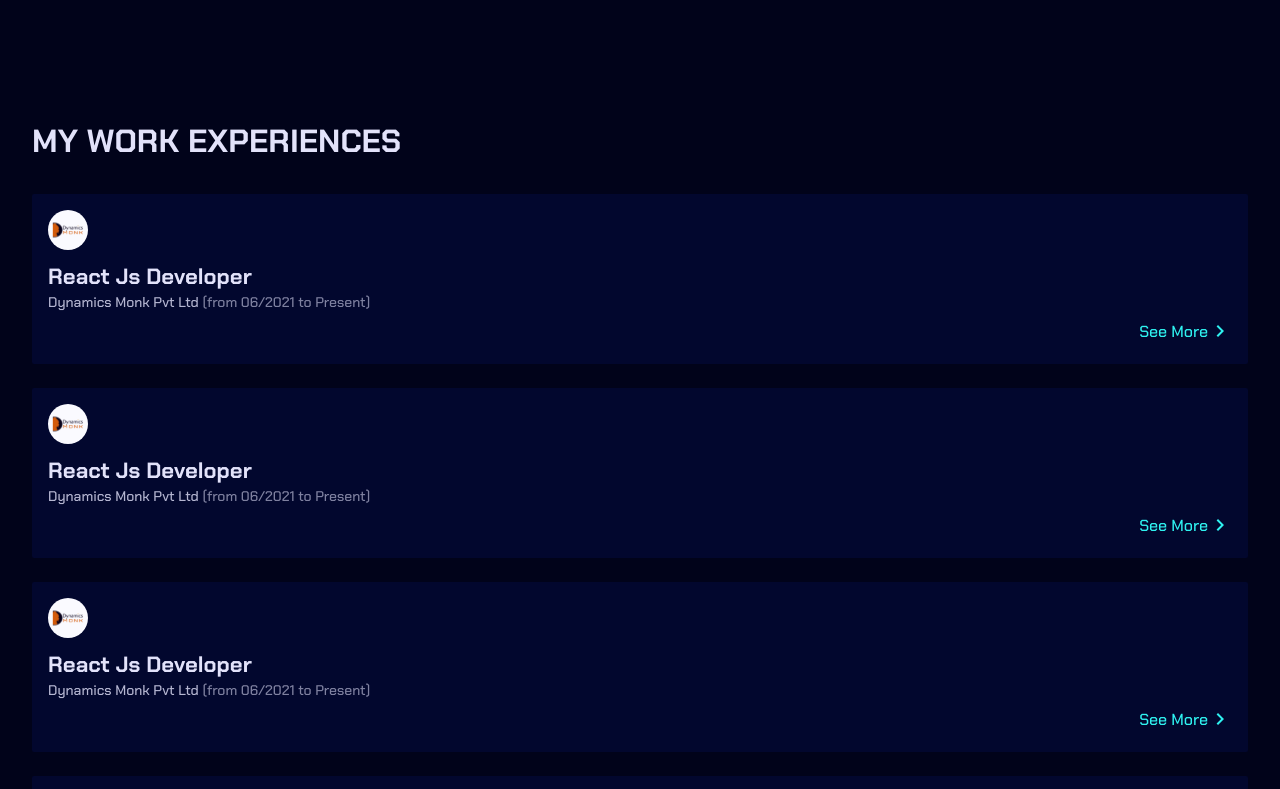
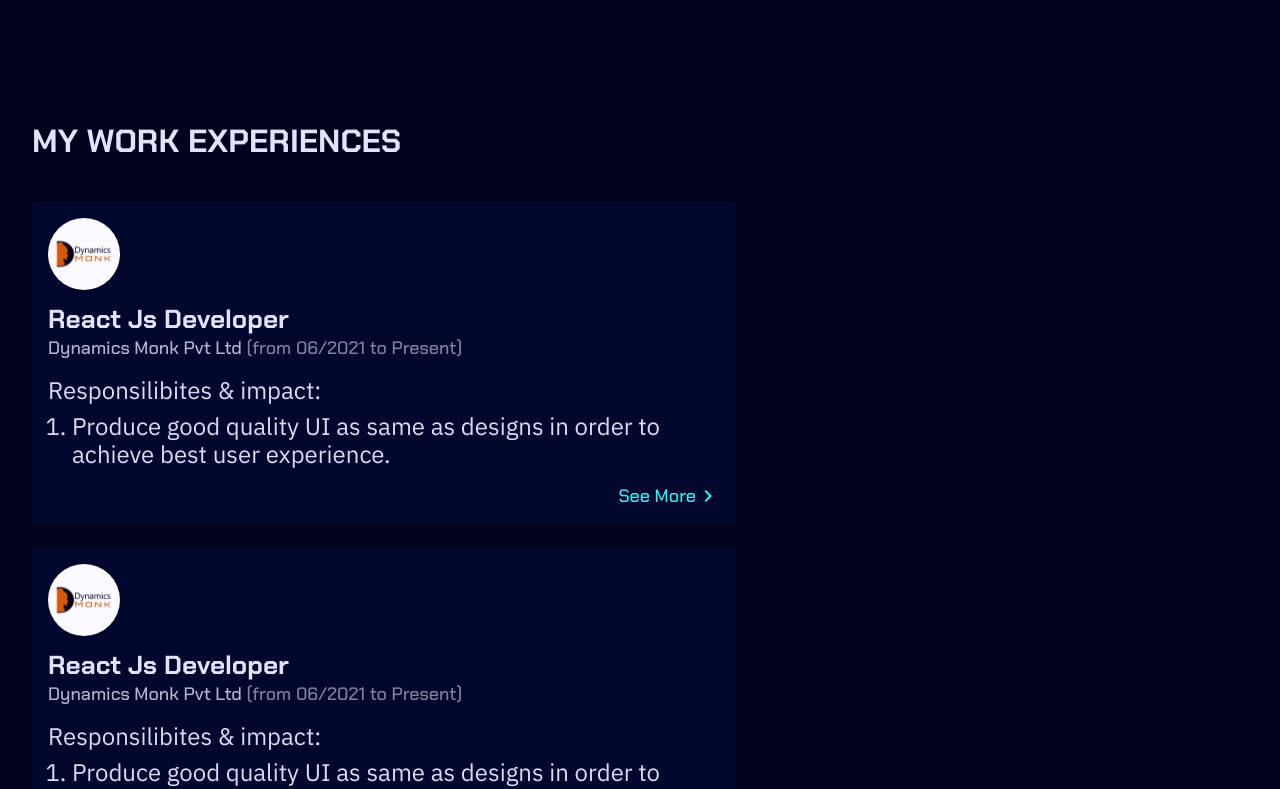
Before and after one commit to HimanshuKanojiya/himanshu-kanojiya-portfolio, a React (Create React App) app: page / in a window 1280 px wide. Shown: the part 760-1549 px from the top of the page. Built offline with nearby package versions, Linux system fonts and the light colour scheme.

Commit message:
experience section refactored & screen done for mobile and tablet

```diff
--- /dev/null
+++ b/src/components/core/ExperienceSection/ExperienceCard.tsx
@@ -0,0 +1,60 @@
+import React, { useState } from "react";
+import { ExperienceCardContainer } from "../../styles/ExperienceSection/ExperienceCardContainer";
+import { getLogo } from "../../../helper/getLogo";
+import { SkillsList } from "../SkillsList/SkillsList";
+import { ExpandIcon, ExpandLessIcon } from "../../../assets/icons/iconsList";
+
+export const ExperienceCard: React.FC<IExperienceCard> = ({ Experience }) => {
+  const [showMore, setShowMore] = useState<boolean>(false);
+
+  return (
+    <ExperienceCardContainer>
+      <div key={Experience.jobId} className="experienceItem">
+        <img
+          src={getLogo(Experience.companyLogo as GetIcons)}
+          alt={Experience.companyName}
+        />
+        <h3 className="jobTitle">{Experience.jobTitle}</h3>
+        <small className="companyName">
+          {Experience.companyName}{" "}
+          <span>
+            (from {Experience.workingFrom} to {Experience.workingTo})
+          </span>
+        </small>
+        <div className="responsibilities">
+          <p>{Experience.description}</p>
+          <ol className="responsibilitiesList">
+            <li>{Experience.responsibilites[0]}</li>
+            {showMore &&
+              Experience.responsibilites.map((responsibility, index) => {
+                return index !== 0 && <li key={index}>{responsibility}</li>;
+              })}
+          </ol>
+        </div>
+        {showMore && (
+          <SkillsList
+            title={Experience.skills.title}
+            skills={Experience.skills.skillsItems}
+          />
+        )}
+        <button
+          className="seeMoreAboutThisJob"
+          onClick={() => setShowMore((prevState) => !prevState)}
+          onKeyDown={() => setShowMore((prevState) => !prevState)}
+        >
+          {showMore && (
+            <p>
+              See Less <img src={ExpandLessIcon} alt="See Less" />
+            </p>
+          )}
+
+          {!showMore && (
+            <p>
+              See More <img src={ExpandIcon} alt="See More" />
+            </p>
+          )}
+        </button>
+      </div>
+    </ExperienceCardContainer>
+  );
+};
--- a/src/components/core/ExperienceSection/ExperienceSection.tsx
+++ b/src/components/core/ExperienceSection/ExperienceSection.tsx
@@ -1,68 +1,15 @@
-import React, { useState } from "react";
-import { getLogo } from "../../../helper/getLogo";
+import React from "react";
 import { ExperienceContainer } from "../../styles/ExperienceSection/ExperienceContainer";
-import { ResponsibilityList } from "./ResponsibilityList";
-import { SkillsList } from "../SkillsList/SkillsList";
-import { ExpandIcon, ExpandLessIcon } from "../../../assets/icons/iconsList";
+import { ExperienceCard } from "./ExperienceCard";
 import Experiences from "../../../assets/jsons/experiences.json";
 
 export const ExperienceSection: React.FC = () => {
-  const [currentExperienceVisible, setExperienceVisible] = useState<string>("");
-
-  const toggleExperience = (jobId: string) => {
-    if (jobId !== currentExperienceVisible) return setExperienceVisible(jobId);
-    setExperienceVisible("");
-  };
-
   return (
     <ExperienceContainer>
       <h2 className="experienceTitle">{Experiences.title}</h2>
       <div className="experienceItems">
         {Experiences.experienceItems.map((Experience) => {
-          return (
-            <div key={Experience.jobId} className="experienceItem">
-              <img
-                src={getLogo(Experience.companyLogo as GetIcons)}
-                alt={Experience.companyName}
-              />
-              <h3 className="jobTitle">{Experience.jobTitle}</h3>
-              <small className="companyName">
-                {Experience.companyName}{" "}
-                <span>
-                  (from {Experience.workingFrom} to {Experience.workingTo})
-                </span>
-              </small>
-              {currentExperienceVisible === Experience.jobId && (
-                <>
-                  <ResponsibilityList
-                    title={Experience.description}
-                    responsibilites={Experience.responsibilites}
-                  />
-
-                  <SkillsList
-                    title={Experience.skills.title}
-                    skills={Experience.skills.skillsItems}
-                  />
-                </>
-              )}
-              <button
-                className="seeMoreAboutThisJob"
-                onClick={() => toggleExperience(Experience.jobId)}
-                onKeyDown={() => toggleExperience(Experience.jobId)}
-              >
-                {currentExperienceVisible === Experience.jobId && (
-                  <p>
-                    See Less <img src={ExpandLessIcon} alt="See Less" />
-                  </p>
-                )}
-                {currentExperienceVisible !== Experience.jobId && (
-                  <p>
-                    See More <img src={ExpandIcon} alt="See More" />
-                  </p>
-                )}
-              </button>
-            </div>
-          );
+          return <ExperienceCard Experience={Experience} />;
         })}
       </div>
     </ExperienceContainer>
--- a/src/components/core/ExperienceSection/ResponsibilityList.tsx
+++ /dev/null
@@ -1,18 +0,0 @@
-import React from "react";
-import { ResponsibilityListContainer } from "../../styles/ExperienceSection/ResponsibilityListContainer";
-
-export const ResponsibilityList: React.FC<IResponsibilityList> = ({
-  title,
-  responsibilites,
-}) => {
-  return (
-    <ResponsibilityListContainer>
-      <p>{title}</p>
-      <ol className="responsibilitiesList">
-        {responsibilites.map((responsibility, index) => {
-          return <li key={index}>{responsibility}</li>;
-        })}
-      </ol>
-    </ResponsibilityListContainer>
-  );
-};
--- /dev/null
+++ b/src/components/styles/ExperienceSection/ExperienceCardContainer.tsx
@@ -0,0 +1,101 @@
+import styled from "styled-components";
+
+export const ExperienceCardContainer = styled.div`
+  .experienceItem {
+    width: 100%;
+    min-height: 170px;
+    background-color: ${({ theme }) => theme.colors.background.bg3};
+    padding: ${({ theme }) => theme.spaces.s};
+    margin-bottom: ${({ theme }) => theme.spaces.m};
+    border-radius: 2px;
+
+    .jobTitle {
+      color: ${({ theme }) => theme.colors.texts.headers};
+      font-size: ${({ theme }) => theme.fontSize.mobile.h3};
+      margin-top: ${({ theme }) => theme.spaces.xs};
+    }
+
+    .companyName {
+      font-family: "Chakra Petch", sans-serif;
+      font-size: 14px;
+      color: ${({ theme }) => theme.colors.texts.headers};
+      opacity: 80%;
+
+      & span {
+        font-family: inherit;
+        font-size: inherit;
+        color: inherit;
+        opacity: 70%;
+      }
+    }
+
+    .responsibilities {
+      margin-top: ${({ theme }) => theme.spaces.s};
+      font-size: ${({ theme }) => theme.fontSize.mobile.body};
+      color: ${({ theme }) => theme.colors.texts.body};
+
+      p,
+      ol,
+      li {
+        color: inherit;
+        font-size: inherit;
+        line-height: ${({ theme }) => theme.lineHeight};
+      }
+
+      ol {
+        margin-top: ${({ theme }) => theme.spaces.xs};
+        margin-left: ${({ theme }) => theme.spaces.m};
+      }
+    }
+
+    .seeMoreAboutThisJob {
+      display: flex;
+      font-family: "Chakra Petch", sans-serif;
+      font-size: ${({ theme }) => theme.fontSize.mobile.label};
+      background-color: transparent;
+      color: ${({ theme }) => theme.colors.texts.highlight};
+      margin-top: ${({ theme }) => theme.spaces.xs};
+      cursor: pointer;
+      margin-left: auto;
+
+      & p {
+        display: flex;
+        align-items: center;
+        font-size: inherit;
+        font-family: inherit;
+        color: inherit;
+      }
+    }
+  }
+
+  @media screen and (min-width: 686px) {
+    .experienceItem {
+      & > img {
+        width: 72px;
+        height: 72px;
+      }
+
+      .jobTitle {
+        font-size: ${({ theme }) => theme.fontSize.desktop.h3};
+      }
+
+      .companyName {
+        font-size: 18px;
+
+        & span {
+          font-size: 18px;
+        }
+      }
+
+      .responsibilities {
+        margin-top: ${({ theme }) => theme.spaces.s};
+        font-size: ${({ theme }) => theme.fontSize.desktop.body};
+      }
+
+      .seeMoreAboutThisJob {
+        font-size: ${({ theme }) => theme.fontSize.desktop.label};
+        margin-top: ${({ theme }) => theme.spaces.s};
+      }
+    }
+  }
+`;
--- a/src/components/styles/ExperienceSection/ExperienceContainer.tsx
+++ b/src/components/styles/ExperienceSection/ExperienceContainer.tsx
@@ -9,70 +9,40 @@ export const ExperienceContainer = styled.div`
   .experienceTitle {
     font-size: ${({ theme }) => theme.fontSize.mobile.h2};
     color: ${({ theme }) => theme.colors.texts.headers};
+    margin-bottom: ${({ theme }) => theme.spaces.l};
   }
 
   .experienceItems {
-    margin-top: ${({ theme }) => theme.spaces.l};
-
-    .experienceItem {
-      width: 100%;
-      min-height: 170px;
-      background-color: ${({ theme }) => theme.colors.background.bg3};
-      padding: ${({ theme }) => theme.spaces.s};
+    & > div {
       margin-bottom: ${({ theme }) => theme.spaces.m};
-      border-radius: 2px;
-
-      .jobTitle {
-        color: ${({ theme }) => theme.colors.texts.headers};
-        font-size: ${({ theme }) => theme.fontSize.mobile.h3};
-        margin-top: ${({ theme }) => theme.spaces.xs};
-      }
-
-      .companyName {
-        font-family: "Chakra Petch", sans-serif;
-        font-size: 14px;
-        color: ${({ theme }) => theme.colors.texts.headers};
-        opacity: 80%;
-
-        & span {
-          font-family: inherit;
-          font-size: inherit;
-          color: inherit;
-          opacity: 70%;
-        }
-      }
-
-      .seeMoreAboutThisJob {
-        display: flex;
-        font-family: "Chakra Petch", sans-serif;
-        font-size: ${({ theme }) => theme.fontSize.mobile.label};
-        background-color: transparent;
-        color: ${({ theme }) => theme.colors.texts.highlight};
-        margin-top: ${({ theme }) => theme.spaces.xs};
-        cursor: pointer;
-        margin-left: auto;
-
-        & p {
-          display: flex;
-          align-items: center;
-          font-size: inherit;
-          font-family: inherit;
-          color: inherit;
-        }
-      }
     }
-
-    .experienceItem:last-of-type {
-      margin-bottom: 0;
+    & > div:last-of-type {
+      margin: 0;
     }
   }
 
   @media screen and (min-width: 686px) {
     margin-top: ${({ theme }) => theme.spaces.xxl5};
     padding-inline: ${({ theme }) => theme.spaces.l};
+    max-width: 768px;
 
     .experienceTitle {
       font-size: ${({ theme }) => theme.fontSize.desktop.h2};
+      margin-bottom: ${({ theme }) => theme.spaces.xl};
+    }
+
+    .experienceItems {
+      & > div {
+        margin-bottom: ${({ theme }) => theme.spaces.m};
+      }
+      & > div:last-of-type {
+        margin: 0;
+      }
     }
   }
+
+  @media screen and (min-width: 1336px) {
+    padding-inline: 196px;
+    max-width: 100%;
+  }
 `;
--- a/src/components/styles/ExperienceSection/ResponsibilityListContainer.tsx
+++ /dev/null
@@ -1,20 +0,0 @@
-import styled from "styled-components";
-
-export const ResponsibilityListContainer = styled.div`
-  margin-top: ${({ theme }) => theme.spaces.s};
-  font-size: ${({ theme }) => theme.fontSize.mobile.body};
-  color: ${({ theme }) => theme.colors.texts.body};
-
-  p,
-  ol,
-  li {
-    color: inherit;
-    font-size: inherit;
-    line-height: ${({ theme }) => theme.lineHeight};
-  }
-
-  ol {
-    margin-top: ${({ theme }) => theme.spaces.xs};
-    margin-left: ${({ theme }) => theme.spaces.m};
-  }
-`;
--- a/src/components/styles/SkillsList/SkillsListContainer.tsx
+++ b/src/components/styles/SkillsList/SkillsListContainer.tsx
@@ -30,4 +30,24 @@ export const SkillsListContainer = styled.div`
       }
     }
   }
+
+  @media screen and (min-width: 686px) {
+    & strong {
+      font-size: 24px;
+    }
+
+    & ul {
+      margin-top: ${({ theme }) => theme.spaces.s};
+
+      & li {
+        img {
+          width: 40px;
+          height: 40px;
+        }
+        p {
+          font-size: ${({ theme }) => theme.fontSize.desktop.label};
+        }
+      }
+    }
+  }
 `;
```
Also changed, not shown: src/types/core.d.ts (+21 -0 lines).
